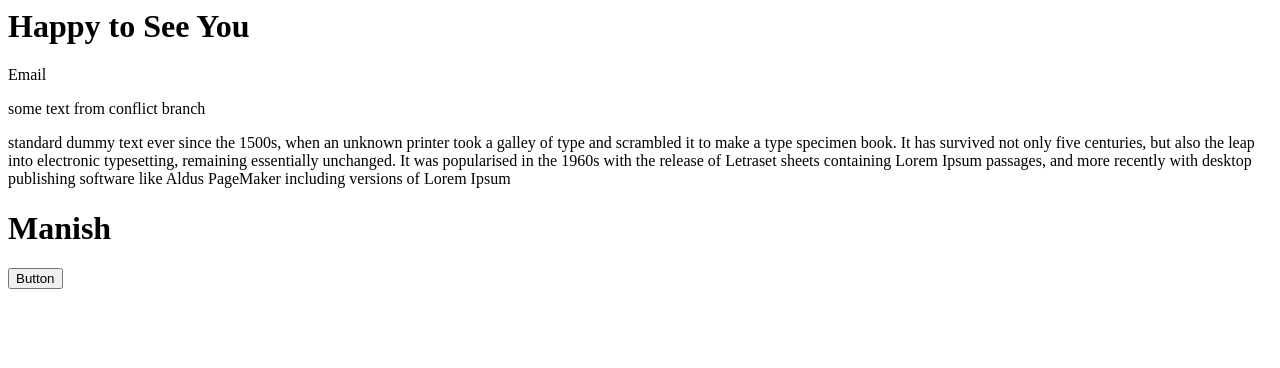
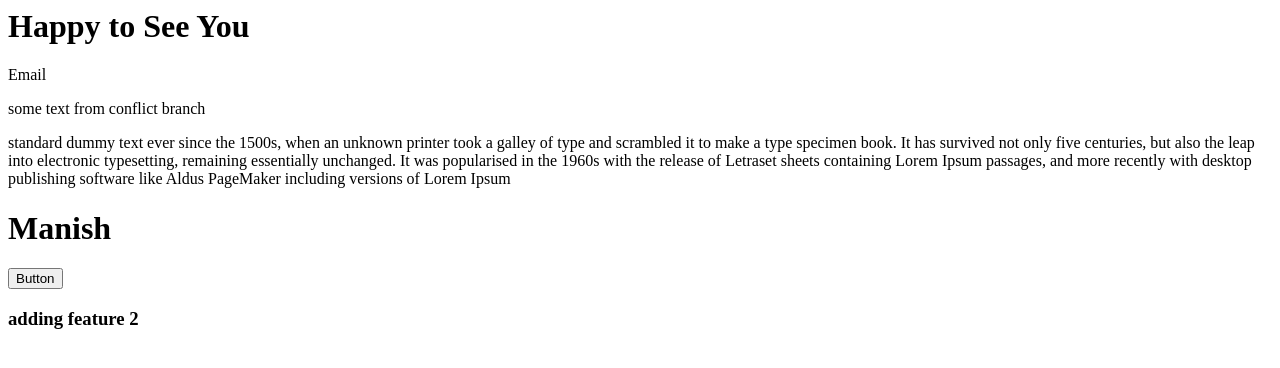
Before and after one commit to manish-kumar5848/gitAssignment, a plain HTML site: page index.html in a window 1280 px wide. Drawn offline with Linux system fonts and the light colour scheme.

Commit message:
feature 2 added

```diff
--- a/index.html
+++ b/index.html
@@ -15,3 +15,7 @@
         of Lorem Ipsum</p>
     <h1>Manish</h1>
     <button type="button">Button</button>
+
+   <h3>adding feature 2</h3>
+   </body>
+   </html>
```
